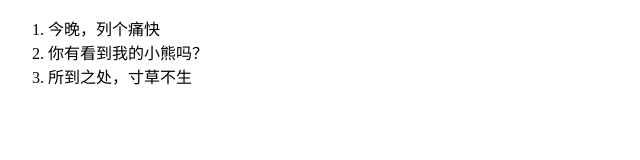
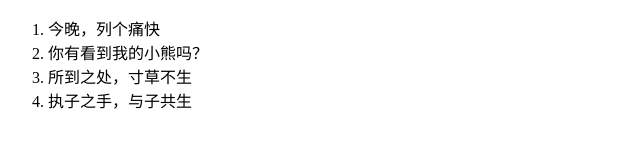
Before and after one commit to xiezi-121/git_demo, a plain HTML site: page index.html in a window 1280 px wide. Shown: the whole page, without its empty margins (0-640 px from the left). Drawn offline with Linux system fonts and the light colour scheme.

Commit message:
A的第二次提交

```diff
--- a/index.html
+++ b/index.html
@@ -13,6 +13,7 @@
         <li>今晚，列个痛快</li>
         <li>你有看到我的小熊吗？</li>
         <li>所到之处，寸草不生</li>
+        <li>执子之手，与子共生</li>
     </ol>
 </body>
 
```
